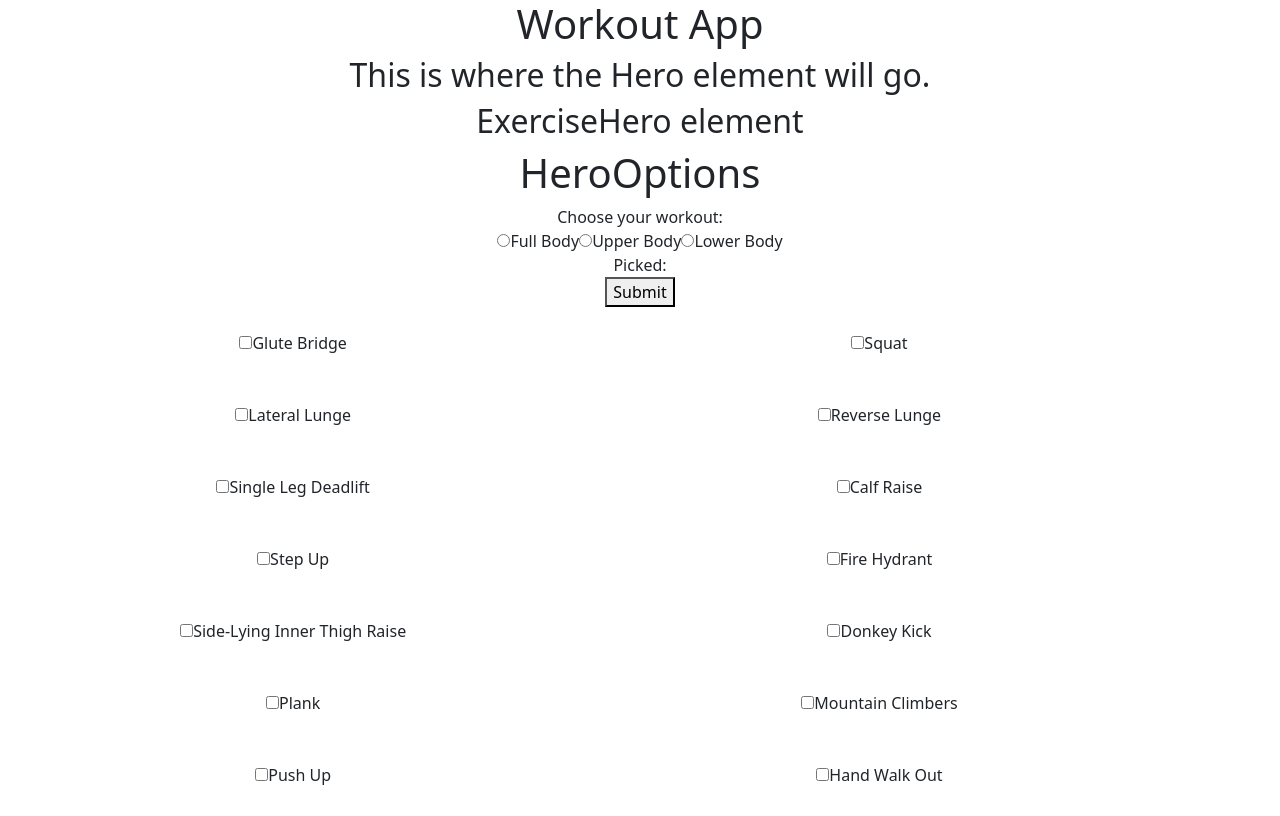
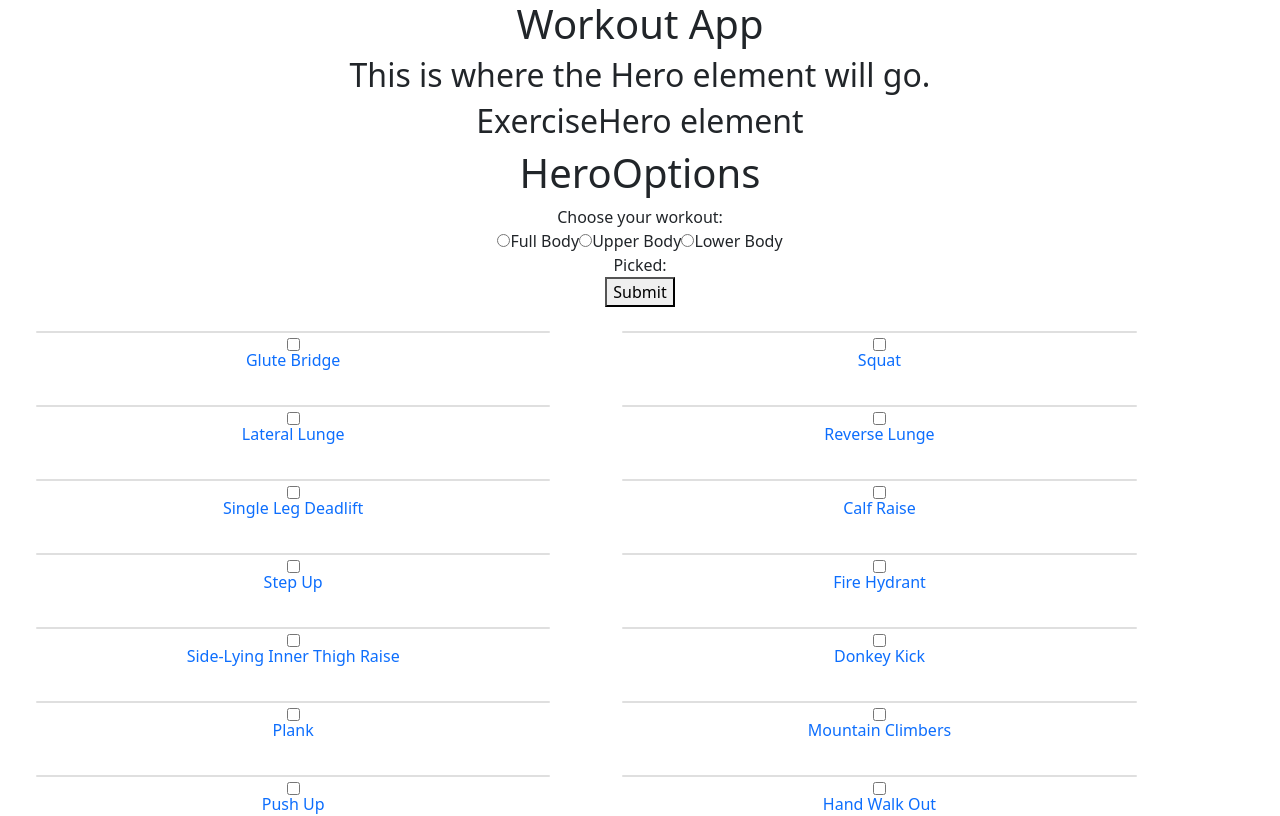
Before and after one commit to Team-Barn-Cats/build-my-workout-app, a React (Create React App) app: page / in a window 1280 px wide. Shown: the top 816 px of the page. Built offline with nearby package versions, Linux system fonts and the light colour scheme.

Commit message:
Created linking from Hero to Details; generated details content

```diff
--- a/src/App.js
+++ b/src/App.js
@@ -5,6 +5,7 @@ import FullBody from './components/FullBody';
 import LowerBody from './components/LowerBody';
 import UpperBody from './components/UpperBody';
 import ExerciseHero from './components/Hero/ExerciseHero';
+import ExerciseDetailPage from './app/pages/ExerciseDetailPage.js';
 
 
 function App() {
@@ -17,6 +18,8 @@ function App() {
               <Route path='fullBody' element={<FullBody />} />
               <Route path='upperBody' element={<UpperBody />} />
               <Route path='lowerBody' element= {<LowerBody />} />
+              <Route path='/:exerciseId' element={<ExerciseDetailPage />}
+              />
       </Routes>
     </div>
   );
--- /dev/null
+++ b/src/app/pages/ExerciseDetailPage.js
@@ -0,0 +1,24 @@
+// Creates the page w/ details for users to view information about an exercise before selecting it
+
+import { useSelector } from 'react-redux';
+import { Container, Row } from 'reactstrap';
+import { useParams } from 'react-router-dom';
+import { selectExerciseById } from '../../features/exercises/exercisesSlice';
+import ExerciseDetail from '../../features/exercises/ExerciseDetail';
+
+
+const ExerciseDetailPage = () => {
+    const { exerciseId } = useParams();
+    const exercise = useSelector(selectExerciseById(exerciseId));
+    console.log('exercise:', exercise)
+
+    return (
+        <Container>
+            <Row>
+                <ExerciseDetail exercise={exercise} />
+            </Row>
+        </Container>
+    );
+};
+
+export default ExerciseDetailPage;
--- a/src/app/shared/EXERCISES.js
+++ b/src/app/shared/EXERCISES.js
@@ -27,7 +27,7 @@ export const EXERCISES = [
         name: 'Lateral Lunge',
         image: 'https://gymgeek.com/wp-content/uploads/2024/02/lateral-lunge.png',
         category: 'lowerbody',
-        descrption: 'Stand with your feet together. Take a big step out to one side. When your foot hits the floor, hinge forward at the hips, push your butt back, and bend your right knee to lower into a lunge. Return to standing. Repeat on the other side.',
+        description: 'Stand with your feet together. Take a big step out to one side. When your foot hits the floor, hinge forward at the hips, push your butt back, and bend your right knee to lower into a lunge. Return to standing. Repeat on the other side.',
         easy: '1 set of 10',
         medium: '3 sets of 12',
         hard: '5 sets of 15'
--- a/src/components/ExercisesCard.js
+++ b/src/components/ExercisesCard.js
@@ -1 +1,19 @@
-// This is how we are displaying the final information all nicely in cards on the WorkoutPlan final page
+// creates the clickable link that brings users to ExerciseDetailPage from Hero
+
+import {Card, CardBody, CardImg, CardImgOverlay, CardTitle} from 'reactstrap';
+import { Link } from 'react-router-dom';
+
+const ExerciseCard = ({exercise}) => {
+    const { id, name } = exercise;
+    return (
+        <Link to={`${id}`}>
+            <Card>
+                <CardImgOverlay>
+                    <CardTitle>{name}</CardTitle>
+                </CardImgOverlay>
+            </Card>
+        </Link>
+    );
+};
+
+export default ExerciseCard;
--- a/src/features/exercises/ExerciseDetail.js
+++ b/src/features/exercises/ExerciseDetail.js
@@ -1 +1,21 @@
 // this is where users see additional information about each exercise and choose their difficulty level
+
+import { Card, CardImg, CardText, CardBody, Col, CardHeader } from 'reactstrap';
+
+const ExerciseDetail = ( {exercise} ) => {
+    const { image, name, description } = exercise;
+
+    return (
+        <Col>
+            <Card>
+                <CardHeader>{name}</CardHeader>
+                <CardImg top src={image} alt={name} />
+                <CardBody>
+                    <CardText>{description}</CardText>
+                </CardBody>
+            </Card>
+        </Col>
+    );
+};
+
+export default ExerciseDetail;
--- a/src/features/exercises/ExercisesCheckbox.js
+++ b/src/features/exercises/ExercisesCheckbox.js
@@ -1,13 +1,15 @@
 // This puts the exercise objects from the array into checkboxes
 
 import { Formik, Field, Form } from "formik";
+import ExerciseCard from "../../components/ExercisesCard";
 
 const ExercisesCheckbox = ({ exercise }) => {
   const { id, name } = exercise;
   return (
     <div>
+        <ExerciseCard exercise={exercise}/>
         <input type="checkbox" />
-        <label>{name}</label>
+{/*        <label>{name}</label> */}
     </div>
   );
 };
```
